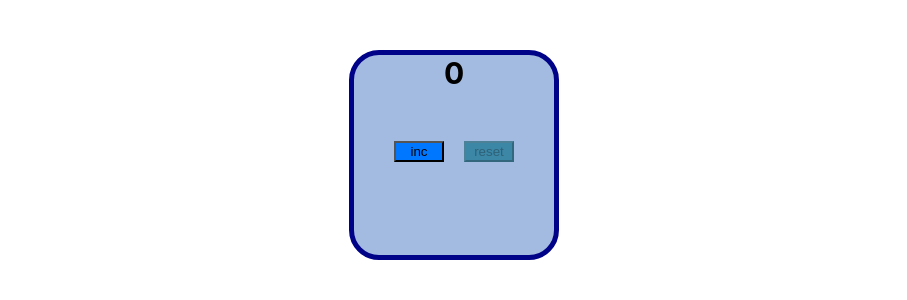
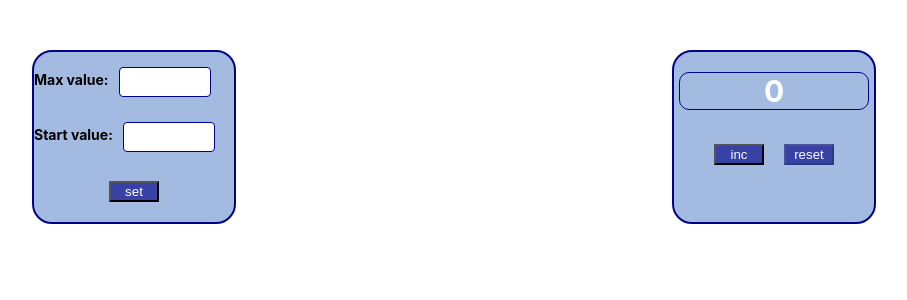
Before and after one commit to fireonex/Counter, a React (Create React App) app: page / in a window 1280 px wide. Shown: the top 300 px of the page, without its empty margins (186-1093 px from the left). Built offline with nearby package versions, Linux system fonts and the light colour scheme.

Commit message:
second commit

```diff
--- a/src/App.css
+++ b/src/App.css
@@ -1,31 +1,76 @@
 .App {
     text-align: center;
+    display: flex;
 }
 
 .block {
     margin: 50px auto;
     background-color: rgba(147, 175, 220, 0.84);
     width: 200px;
-    height: 200px;
     font-weight: bold;
     font-size: 30px;
-    border-radius: 30px;
-    border: 5px solid #000388;
+    border-radius: 20px;
+    border: 2px solid #000388;
+}
+
+.num {
+    margin: 20px 5px;
+    border: 1px solid #000388;
+    border-radius: 10px;
+    color: white;
 }
 
 .red-num {
+    margin: 20px 5px;
+    border: 1px solid #000388;
+    border-radius: 10px;
     color: red;
 }
 
 .inc-button {
-    background-color: #0077ff;
-    margin-top: 50px;
+    background-color: rgba(0, 3, 136, 0.66);
+    color: white;
+    margin-top: 10px;
+    margin-bottom: 20px;
     width: 50px;
 }
 
 .reset-button {
-    background-color: #3c86a6;
-    margin-top: 50px;
+    background-color: rgba(0, 3, 136, 0.66);
+    color: white;
+    margin-top: 10px;
+    margin-bottom: 20px;
     margin-left: 20px;
     width: 50px;
 }
+
+/*--------------------------------------------------------------*/
+
+.block2 {
+    margin: 50px auto;
+    background-color: rgba(147, 175, 220, 0.84);
+    width: 200px;
+    font-weight: bold;
+    font-size: 30px;
+    border-radius: 20px;
+    border: 2px solid #000388;
+}
+
+.inputStyle {
+    text-align: center;
+    width: 80px; /* ширина */
+    padding: 5px; /* внутренние отступы */
+    margin: 10px; /* внешние отступы */
+    font-size: 16px; /* размер шрифта */
+    border-radius: 4px; /* скругление углов */
+    border: 1px solid #000388; /* рамка */
+}
+
+.inputWrapper {
+    display: flex;
+    margin: 5px auto;
+}
+
+.inputName {
+    font-size: 14px;
+}
--- a/src/App.tsx
+++ b/src/App.tsx
@@ -1,7 +1,9 @@
 import React, {useState} from 'react';
 import './App.css';
 
-import {Button} from "./Button";
+import {Button} from "./components/Button";
+import {CountClicker} from "./components/CountClicker";
+import {CountTuner} from "./components/CountTuner";
 
 function App() {
 
@@ -21,17 +23,15 @@ function App() {
 
     return (
         <div className="App">
+            <CountTuner classes={'block2'}/>
             <div className={'block'}>
-                <div className={count === maxValue ? 'red-num' : ''}>{count}</div>
+                <CountClicker classes={count === maxValue ? 'red-num' : 'num'} countNum={count}/>
                 <Button name={'inc'} onClick={CounterFunction} classes={'inc-button'} disabled={count === maxValue}/>
                 <Button name={'reset'} onClick={ResetFunction} classes={'reset-button'} disabled={count === minValue}/>
             </div>
         </div>
     );
 }
-
-
-
 
 
 // Порядок выполнения самопроверочной работы "Счётчик"
--- /dev/null
+++ b/src/components/CountClicker.tsx
@@ -0,0 +1,15 @@
+import React from "react";
+import '../App.css'
+
+type CountClickerType = {
+    // countFunc: () => void
+    // resetFunc: () => void
+    classes: string
+    countNum: number
+}
+
+export const CountClicker = ({classes, countNum}:CountClickerType) => {
+    return (
+        <div className={classes}>{countNum}</div>
+    )
+}
--- /dev/null
+++ b/src/components/CountTuner.tsx
@@ -0,0 +1,26 @@
+import React from "react";
+import '../App.css'
+import {Button} from "./Button";
+
+type CountClickerType = {
+    // countFunc: () => void
+    // resetFunc: () => void
+    classes: string
+    //countNum: number
+}
+
+export const CountTuner = ({classes}:CountClickerType) => {
+    return (
+        <div className={classes}>
+            <div className={'inputWrapper'}>
+                <p className={'inputName'}>Max value:</p>
+                <input type="number" className={'inputStyle'}/>
+            </div>
+            <div className={'inputWrapper'}>
+                <p className={'inputName'}>Start value:</p>
+                <input type="number" className={'inputStyle'}/>
+            </div>
+            <Button name={'set'} disabled={false} classes={'inc-button'} onClick={() => {}}/>
+        </div>
+    )
+}
```
Also changed, not shown: src/components/Button.tsx (renamed from src/Button.tsx).
